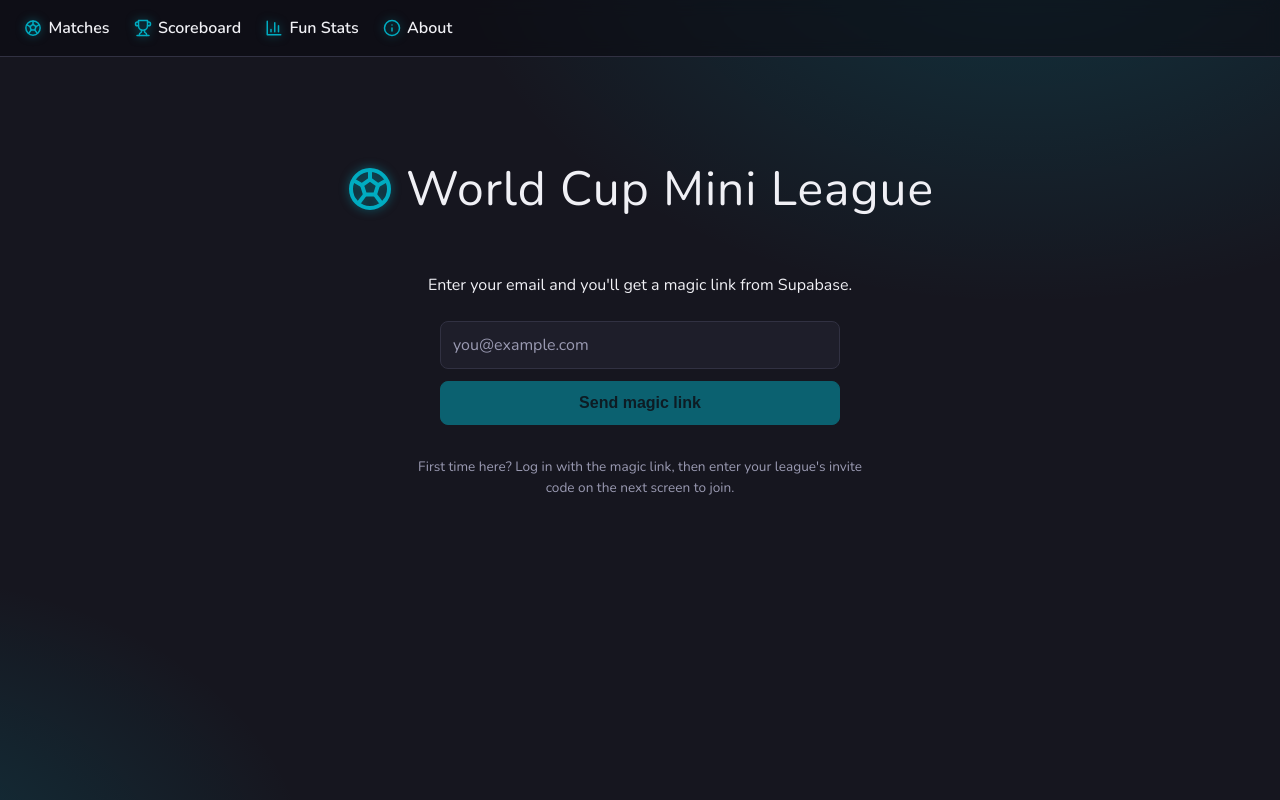
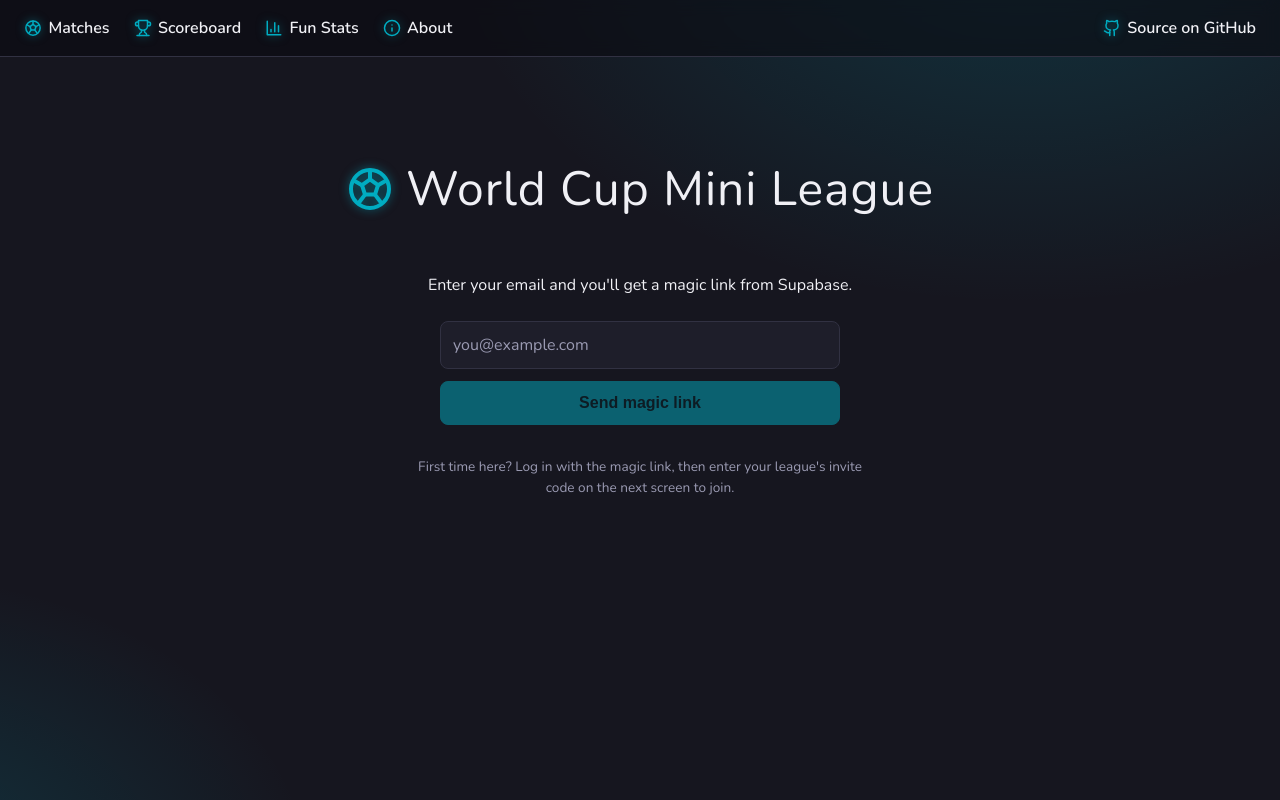
Before and after one commit to Eevaliisa/worldcup-mini-league, a SvelteKit app: page /login in a window 1280 px wide. Built offline with nearby package versions, Linux system fonts and the light colour scheme; no server answers; a web font is replaced by a local one.

Commit message:
Add source code reference

```diff
--- a/src/lib/Icon.svelte
+++ b/src/lib/Icon.svelte
@@ -23,7 +23,8 @@
     close: '<path d="M6 6 18 18M18 6 6 18"/>',
     info: '<circle cx="12" cy="12" r="10"/><path d="M12 16v-4"/><path d="M12 8h.01"/>',
     refresh: '<path d="M3 12a9 9 0 0 1 9-9 9.75 9.75 0 0 1 6.74 2.74L21 8"/><path d="M21 3v5h-5"/><path d="M21 12a9 9 0 0 1-9 9 9.75 9.75 0 0 1-6.74-2.74L3 16"/><path d="M3 21v-5h5"/>',
-    moon: '<path d="M12 3a6 6 0 0 0 9 9 9 9 0 1 1-9-9Z"/>'
+    moon: '<path d="M12 3a6 6 0 0 0 9 9 9 9 0 1 1-9-9Z"/>',
+    github: '<path d="M15 22v-4a4.8 4.8 0 0 0-1-3.5c3 0 6-2 6-5.5.08-1.25-.27-2.48-1-3.5.28-1.15.28-2.35 0-3.5 0 0-1 0-3 1.5-2.64-.5-5.36-.5-8 0C6 2 5 2 5 2c-.3 1.15-.3 2.35 0 3.5A5.403 5.403 0 0 0 4 9c0 3.5 3 5.5 6 5.5-.39.49-.68 1.05-.85 1.65-.17.6-.22 1.23-.15 1.85v4"/><path d="M9 18c-4.51 2-5-2-7-2"/>'
   };
 </script>
 
--- a/src/routes/+layout.svelte
+++ b/src/routes/+layout.svelte
@@ -1,6 +1,7 @@
 <script>
   import '../app.css';
   import Icon from '$lib/Icon.svelte';
+  import { page } from '$app/stores';
   import { injectAnalytics } from '@vercel/analytics/sveltekit';
   import { createSupabaseBrowserClient } from '$lib/supabase-browser.js';
   import { invalidate, afterNavigate } from '$app/navigation';
@@ -49,6 +50,16 @@
       <button class="logout" onclick={() => supabase.auth.signOut().then(() => location.reload())}>
         Log out
       </button>
+    {/if}
+    {#if $page.url.pathname === '/login'}
+      <a
+        class="repo-link"
+        href="https://github.com/Eevaliisa/worldcup-mini-league"
+        target="_blank"
+        rel="noreferrer"
+      >
+        <Icon name="github" size={18} /> <span>Source on GitHub</span>
+      </a>
     {/if}
   </div>
 </nav>
@@ -123,6 +134,8 @@
   .logout:hover { color: var(--accent-bright); border-color: var(--accent); box-shadow: var(--glow-soft); }
   .brand:hover { text-shadow: var(--glow-text); }
 
+  .repo-link { margin-left: auto; }
+
   @media (max-width: 540px) {
     .brand { display: inline-flex; }
     .hamburger { display: inline-flex; }
```
